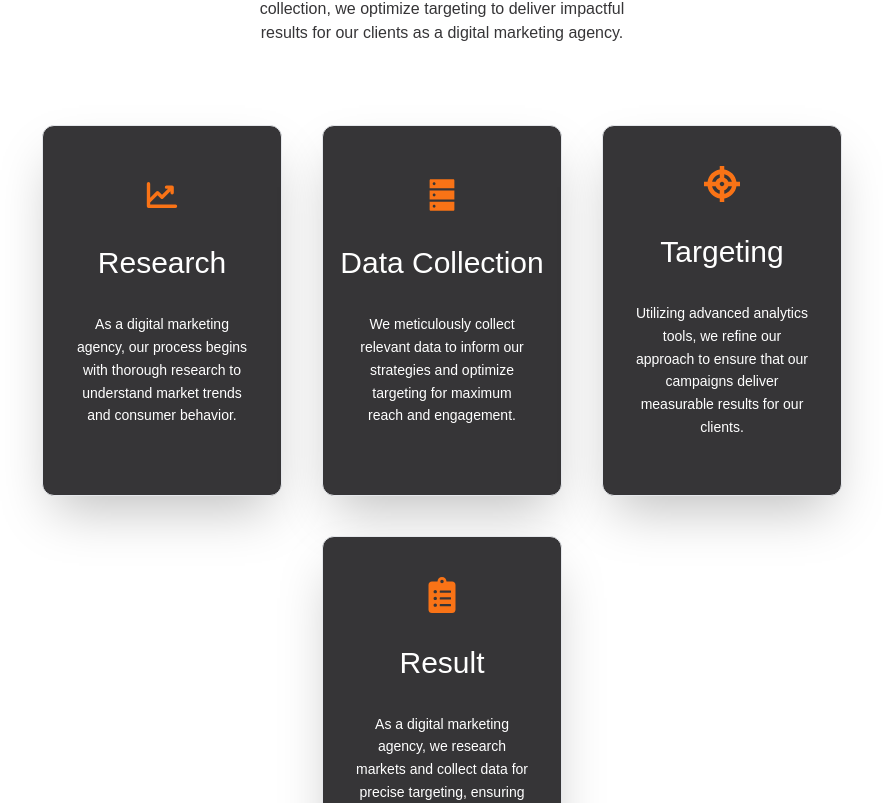
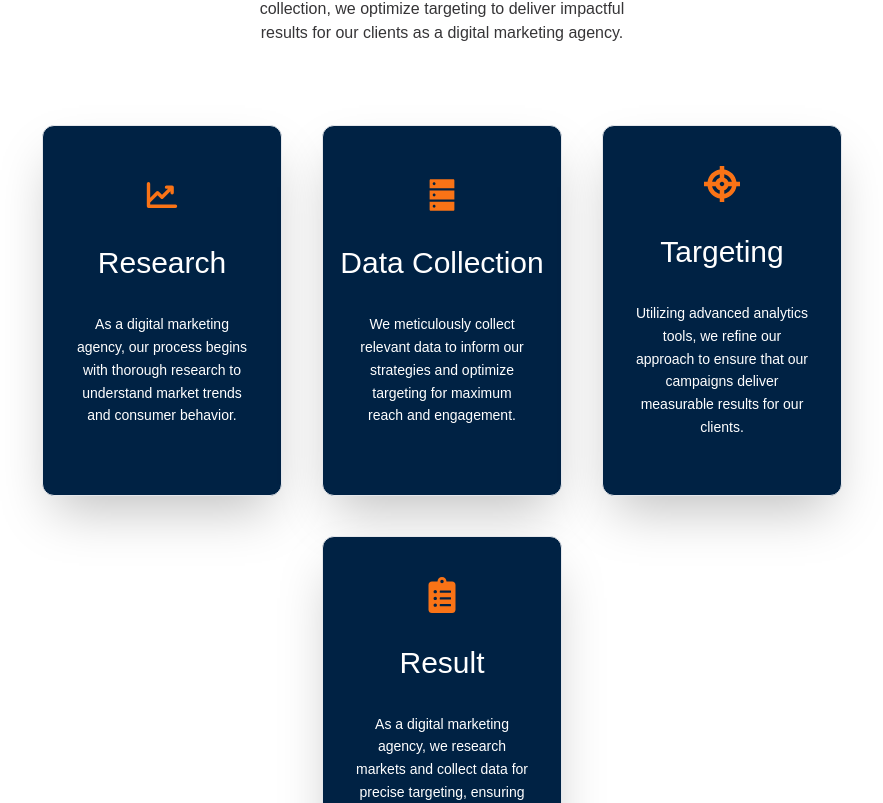
Before and after one commit to anupkumarjana/Balck-Bee, a React (Create React App) app: page /about in a window 1280 px wide. Shown: the part 777-1580 px from the top of the page, without its empty margins (198-1081 px from the left). Built offline with nearby package versions, Linux system fonts and the light colour scheme.

Commit message:
bg color chnaged

```diff
--- a/src/components/About/AboutCard.jsx
+++ b/src/components/About/AboutCard.jsx
@@ -22,7 +22,7 @@ const AboutCard = () => {
         {aboutCardData.map((data, index) => (
           <div
             key={index}
-            className="flex flex-col justify-center items-center gap-4 text-center lg:max-w-60 lg:w-auto w-full border rounded-xl shadow-2xl px-4 py-10 sticky bg-[#363537] text-white"
+            className="flex flex-col justify-center items-center gap-4 text-center lg:max-w-60 lg:w-auto w-full border rounded-xl shadow-2xl px-4 py-10 sticky bg-[#002244] text-white"
             style={{ minWidth: "240px", top: `calc(80px * ${index + 1})` }}
           >
             <span className="text-4xl font-bold text-orange-500 flex justify-center">
```
